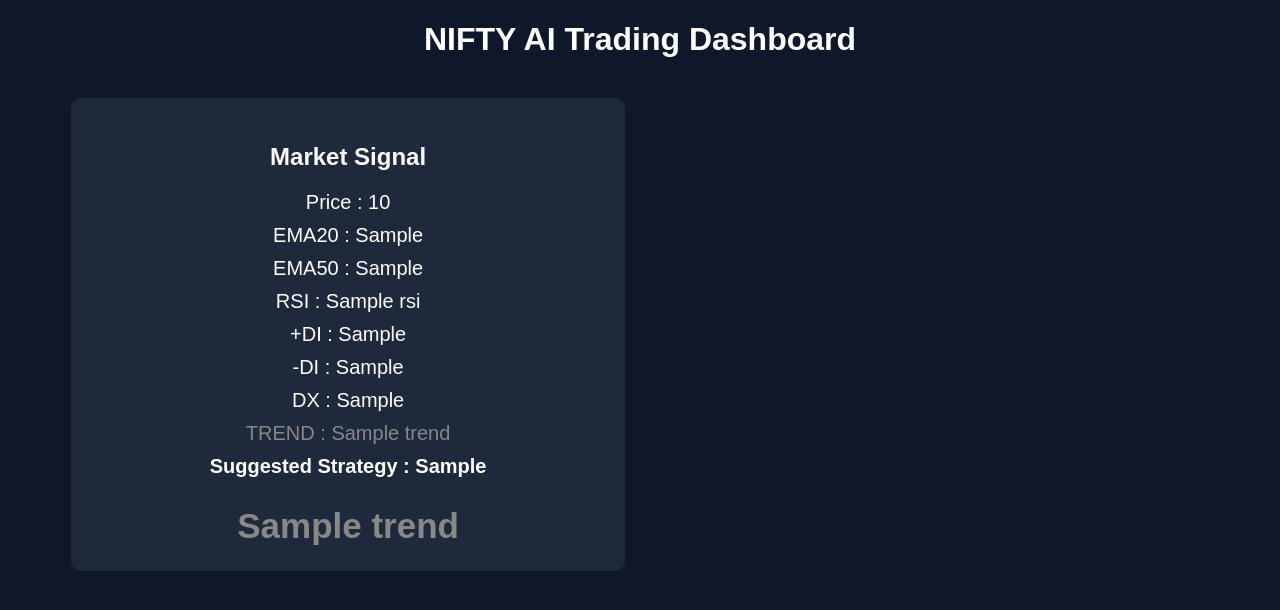
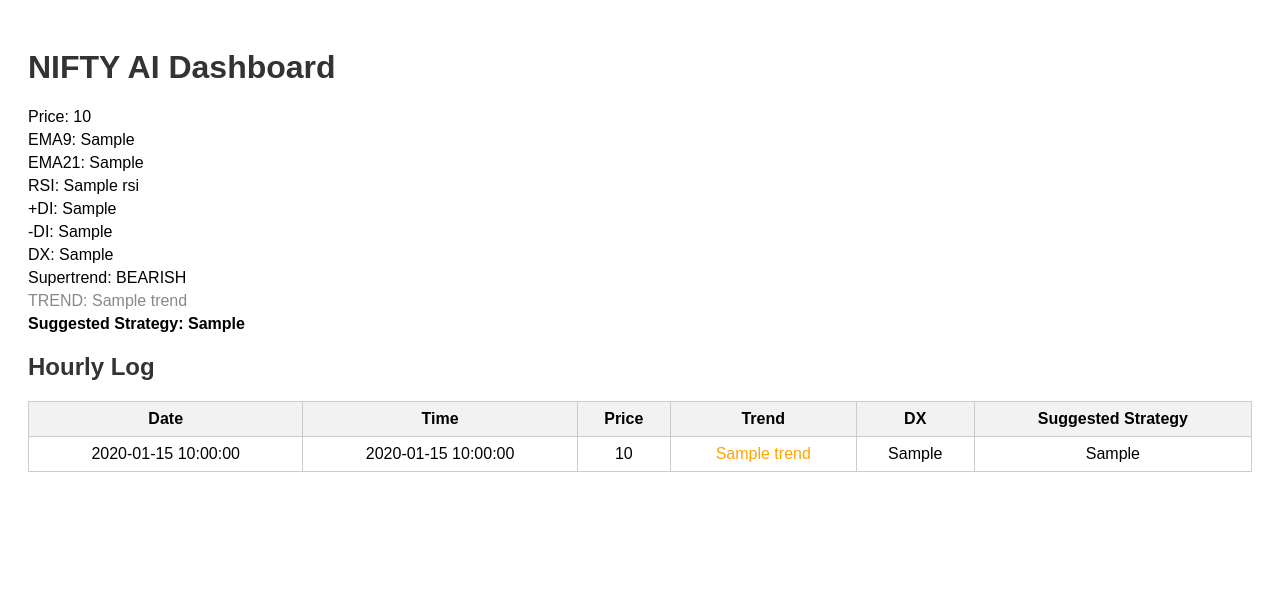
Before and after one commit to AnilKumarPacker/ai-trading-engine, a Flask app: template templates/dashboard.html in a window 1280 px wide. Shown: the top 610 px of the page. Run offline with Flask 3, Linux system fonts and the light colour scheme; the template is opened without the code that fills it: most values are stand-ins (such as "Sample title", 1, 10 or a date in 2020).

Commit message:
added trading dashboard

```diff
--- a/nifty_market_direction.py
+++ b/nifty_market_direction.py
@@ -2,68 +2,119 @@ from flask import Flask, render_template
 from tvDatafeed import TvDatafeed, Interval
 import pandas as pd
 import ta
+import datetime
+import os
+import csv
 
 app = Flask(__name__)
-
 tv = TvDatafeed()
 
+log_file = "daily_log.csv"
+
+# Initialize or reset daily log
+def init_daily_log():
+    today = datetime.datetime.now().strftime("%Y-%m-%d")
+    if os.path.exists(log_file):
+        # Check if last entry is from today
+        df_check = pd.read_csv(log_file)
+        if df_check.empty or df_check.iloc[-1]["Date"] != today:
+            # New day → overwrite headers
+            with open(log_file, "w", newline="") as f:
+                writer = csv.writer(f)
+                writer.writerow(["Date", "Time", "Price", "Trend", "DX", "Suggested Strategy"])
+    else:
+        # File doesn't exist → create headers
+        with open(log_file, "w", newline="") as f:
+            writer = csv.writer(f)
+            writer.writerow(["Date", "Time", "Price", "Trend", "DX", "Suggested Strategy"])
+
+# Append new row to log
+def update_log(price, trend, dx, suggested_strategy):
+    now = datetime.datetime.now()
+    date = now.strftime("%Y-%m-%d")
+    time = now.strftime("%H:%M")
+    with open(log_file, "a", newline="") as f:
+        writer = csv.writer(f)
+        writer.writerow([date, time, price, trend, dx, suggested_strategy])
+
+# Supertrend function
+def add_supertrend(df, period=10, multiplier=3):
+    df['ATR'] = ta.volatility.AverageTrueRange(df['high'], df['low'], df['close'], window=period).average_true_range()
+    df['Basic_Upper'] = (df['high'] + df['low']) / 2 + multiplier * df['ATR']
+    df['Basic_Lower'] = (df['high'] + df['low']) / 2 - multiplier * df['ATR']
+    df['Final_Upper'] = 0.0
+    df['Final_Lower'] = 0.0
+    df['Supertrend'] = True
+
+    for i in range(len(df)):
+        if i == 0:
+            df.at[i, 'Final_Upper'] = df.at[i, 'Basic_Upper']
+            df.at[i, 'Final_Lower'] = df.at[i, 'Basic_Lower']
+        else:
+            df.at[i, 'Final_Upper'] = min(df.at[i, 'Basic_Upper'], df.at[i-1, 'Final_Upper']) if df.at[i-1, 'close'] <= df.at[i-1, 'Final_Upper'] else df.at[i, 'Basic_Upper']
+            df.at[i, 'Final_Lower'] = max(df.at[i, 'Basic_Lower'], df.at[i-1, 'Final_Lower']) if df.at[i-1, 'close'] >= df.at[i-1, 'Final_Lower'] else df.at[i, 'Basic_Lower']
+
+        if df.at[i, 'close'] > df.at[i, 'Final_Lower']:
+            df.at[i, 'Supertrend'] = True
+        elif df.at[i, 'close'] < df.at[i, 'Final_Upper']:
+            df.at[i, 'Supertrend'] = False
+
+    return df
+
+# Compute market direction
 def get_market_direction():
-
-    data = tv.get_hist(
-        symbol='NIFTY',
-        exchange='NSE',
-        interval=Interval.in_1_hour,
-        n_bars=200
-    )
-
+    data = tv.get_hist(symbol='NIFTY', exchange='NSE', interval=Interval.in_1_hour, n_bars=200)
     df = pd.DataFrame(data)
 
-    # EMA + RSI
+    # Indicators
     df["EMA9"] = ta.trend.ema_indicator(df["close"], window=9)
     df["EMA21"] = ta.trend.ema_indicator(df["close"], window=21)
     df["RSI"] = ta.momentum.rsi(df["close"], window=14)
 
-    # DMI calculation
+    # DMI
     dmi = ta.trend.ADXIndicator(df["high"], df["low"], df["close"], window=14)
     df["+DI"] = dmi.adx_pos()
     df["-DI"] = dmi.adx_neg()
-
-    # DX calculation
     df["DX"] = (abs(df["+DI"] - df["-DI"]) / (df["+DI"] + df["-DI"])) * 100
 
+    # Supertrend
+    df = add_supertrend(df)
     last = df.iloc[-1]
 
-    price = round(last["close"], 2)
-    ema9 = round(last["EMA9"], 2)
-    ema21 = round(last["EMA21"], 2)
-    rsi = round(last["RSI"], 2)
-    di_plus = round(last["+DI"], 2)
-    di_minus = round(last["-DI"], 2)
-    dx = round(last["DX"], 2)
+    price = round(last["close"],2)
+    ema9 = round(last["EMA9"],2)
+    ema21 = round(last["EMA21"],2)
+    rsi = round(last["RSI"],2)
+    di_plus = round(last["+DI"],2)
+    di_minus = round(last["-DI"],2)
+    dx = round(last["DX"],2)
+    supertrend_bull = last["Supertrend"]
 
     # Directional bias logic
-    if di_plus > di_minus and dx > 20:
+    if di_plus > di_minus and dx > 20 and supertrend_bull:
         trend = "BULLISH"
         color = "green"
         suggested_strategy = "Bull Put Spread / Bull Call Spread"
-
-    elif di_minus > di_plus and dx > 20:
+    elif di_minus > di_plus and dx > 20 and not supertrend_bull:
         trend = "BEARISH"
         color = "red"
         suggested_strategy = "Bear Call Spread / Bear Put Spread"
-
     else:
         trend = "RANGE"
         color = "orange"
         suggested_strategy = "Iron Condor / Short Strangle"
 
-    return price, ema9, ema21, rsi, di_plus, di_minus, dx, trend, color, suggested_strategy
-
+    return price, ema9, ema21, rsi, di_plus, di_minus, dx, supertrend_bull, trend, color, suggested_strategy
 
 @app.route("/")
 def dashboard():
+    init_daily_log()
+    price, ema9, ema21, rsi, di_plus, di_minus, dx, supertrend_bull, trend, color, suggested_strategy = get_market_direction()
+    update_log(price, trend, dx, suggested_strategy)
 
-    price, ema9, ema21, rsi, di_plus, di_minus, dx, trend, color, suggested_strategy = get_market_direction()
+    df_log = pd.read_csv(log_file)
+    df_log = df_log[::-1]
+    log_records = df_log.to_dict(orient="records")
 
     return render_template(
         "dashboard.html",
@@ -74,11 +125,12 @@ def dashboard():
         di_plus=di_plus,
         di_minus=di_minus,
         dx=dx,
+        supertrend_bull=supertrend_bull,
         trend=trend,
         color=color,
-        suggested_strategy=suggested_strategy
+        suggested_strategy=suggested_strategy,
+        log_records=log_records
     )
-
 
 if __name__ == "__main__":
     app.run(host="0.0.0.0", port=10000)
--- a/templates/dashboard.html
+++ b/templates/dashboard.html
@@ -1,89 +1,54 @@
 <!DOCTYPE html>
 <html>
-
 <head>
-<title>NIFTY AI Dashboard</title>
-<meta http-equiv="refresh" content="900">
-
-<style>
-
-body{
-background:#0f172a;
-color:white;
-font-family:Arial;
-text-align:center;
-}
-
-.container{
-width:90%;
-margin:auto;
-margin-top:40px;
-}
-
-.grid{
-display:grid;
-grid-template-columns:1fr 1fr;
-gap:30px;
-}
-
-.card{
-background:#1e293b;
-padding:25px;
-border-radius:10px;
-}
-
-.value{
-font-size:20px;
-margin:10px;
-}
-
-.trend{
-font-size:35px;
-font-weight:bold;
-}
-
-</style>
-
+    <title>NIFTY AI Dashboard</title>
+    <style>
+        body { font-family: Arial, sans-serif; padding: 20px; }
+        h1, h2 { color: #333; }
+        .value { margin: 5px 0; font-size: 16px; }
+        table { border-collapse: collapse; margin-top: 20px; width:100%; }
+        th, td { border: 1px solid #ccc; padding: 8px; text-align: center; }
+        th { background-color: #f2f2f2; }
+    </style>
 </head>
-
 <body>
 
-<h1>NIFTY AI Trading Dashboard</h1>
+<h1>NIFTY AI Dashboard</h1>
 
-<div class="container">
+<div class="value">Price: {{price}}</div>
+<div class="value">EMA9: {{ema9}}</div>
+<div class="value">EMA21: {{ema21}}</div>
+<div class="value">RSI: {{rsi}}</div>
+<div class="value">+DI: {{di_plus}}</div>
+<div class="value">-DI: {{di_minus}}</div>
+<div class="value">DX: {{dx}}</div>
+<div class="value">Supertrend: {% if supertrend_bull %}BULLISH{% else %}BEARISH{% endif %}</div>
+<div class="value" style="color: {{color}};">TREND: {{trend}}</div>
+<div class="value" style="font-weight:bold;">Suggested Strategy: {{suggested_strategy}}</div>
 
-<div class="grid">
-
-<!-- LEFT SIDE SIGNAL -->
-
-<div class="card">
-
-<h2>Market Signal</h2>
-
-<div class="value">Price : {{price}}</div>
-<div class="value">EMA20 : {{ema20}}</div>
-<div class="value">EMA50 : {{ema50}}</div>
-<div class="value">RSI : {{rsi}}</div>
-<div class="value">+DI : {{di_plus}}</div>
-<div class="value">-DI : {{di_minus}}</div>
-<div class="value">DX : {{dx}}</div>
-<div class="value" style="color: {{color}};">TREND : {{trend}}</div>
-<div class="value" style="font-weight:bold;">Suggested Strategy : {{suggested_strategy}}</div>
-
-<br>
-
-<div class="trend" style="color:{{color}}">
-{{trend}}
-</div>
-
-</div>
-
-
-</div>
-
-</div>
-
-
+<h2>Hourly Log</h2>
+<table>
+    <tr>
+        <th>Date</th>
+        <th>Time</th>
+        <th>Price</th>
+        <th>Trend</th>
+        <th>DX</th>
+        <th>Suggested Strategy</th>
+    </tr>
+    {% for row in log_records %}
+    <tr>
+        <td>{{row['Date']}}</td>
+        <td>{{row['Time']}}</td>
+        <td>{{row['Price']}}</td>
+        <td style="color: {% if row['Trend']=='BULLISH' %}green{% elif row['Trend']=='BEARISH' %}red{% else %}orange{% endif %};">
+            {{row['Trend']}}
+        </td>
+        <td>{{row['DX']}}</td>
+        <td>{{row['Suggested Strategy']}}</td>
+    </tr>
+    {% endfor %}
+</table>
 
 </body>
 </html>
```
